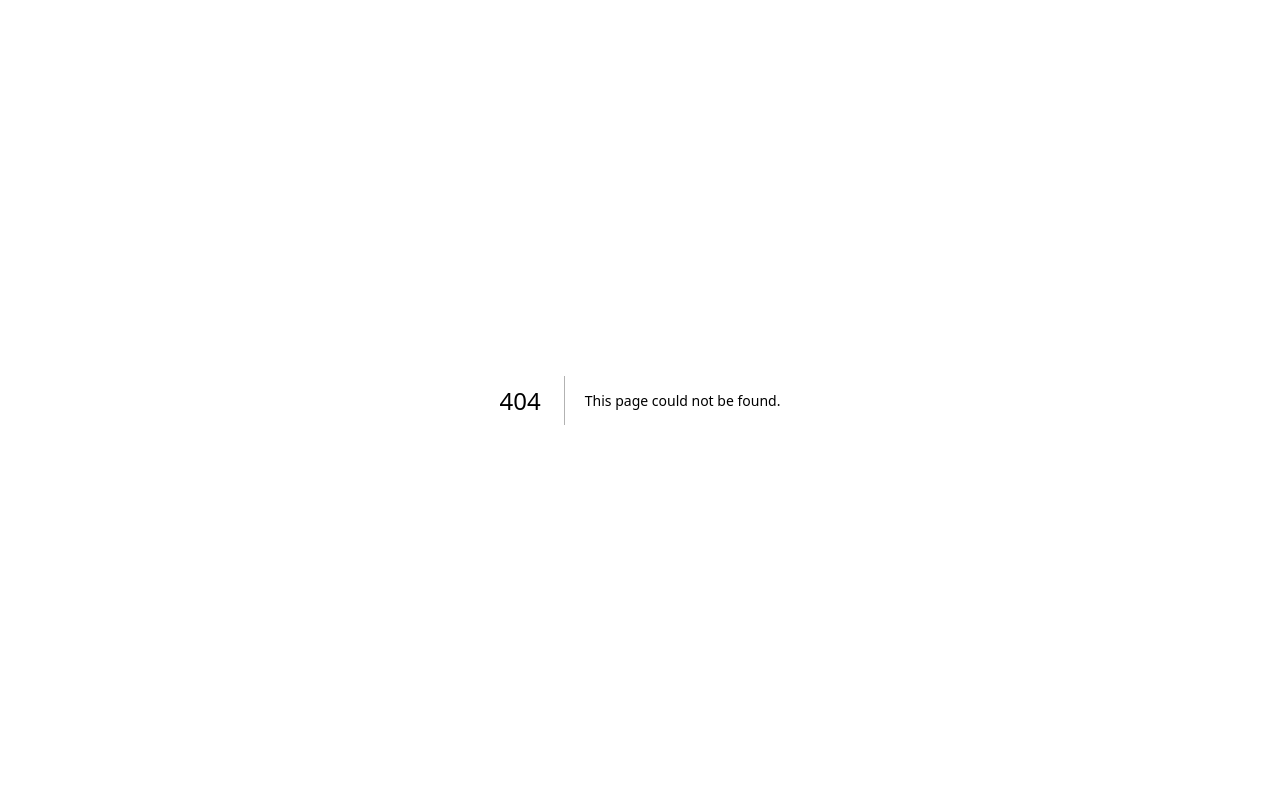
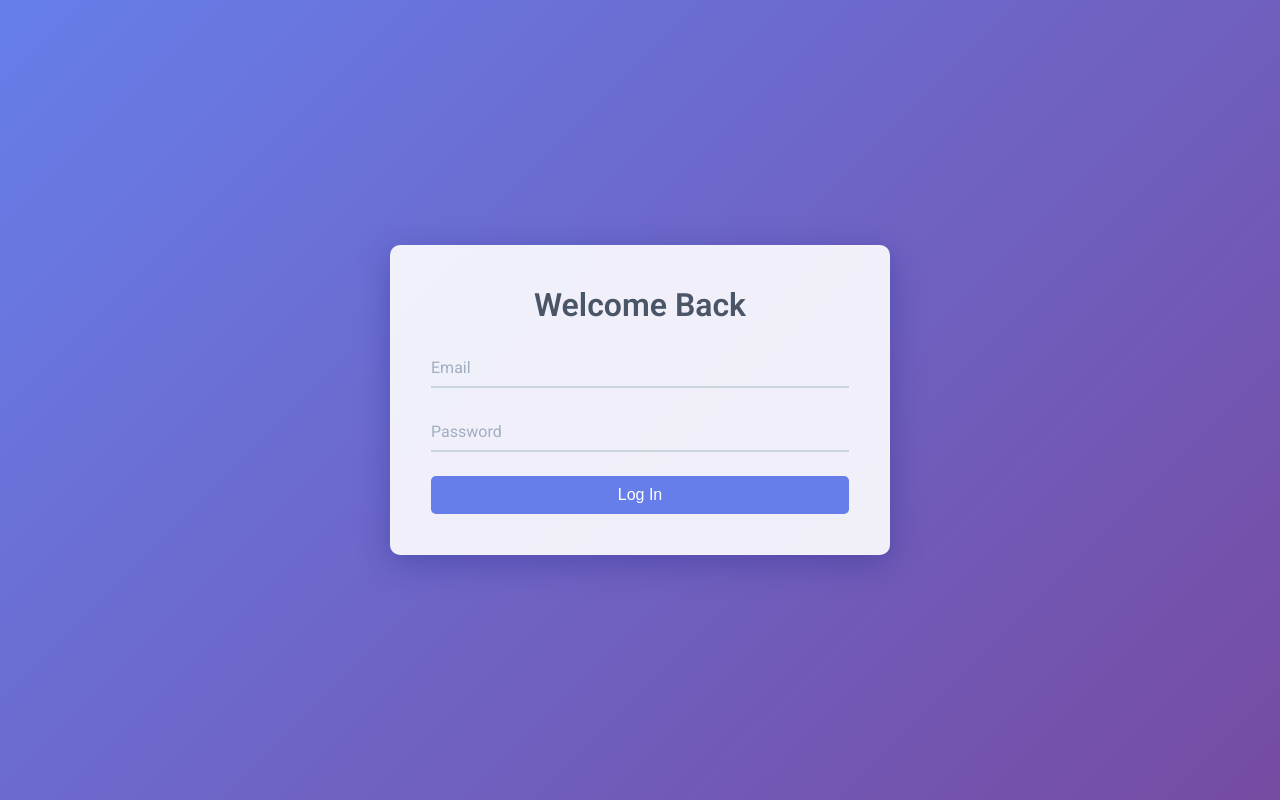
Before and after one commit to mika-dagostino/autobot, a Next.js app: page /login in a window 1280 px wide. Before the commit this address had no page. Built offline with nearby package versions, Linux system fonts and the light colour scheme.

Commit message:
Login page started

```diff
--- /dev/null
+++ b/components/LoginPage.js
@@ -0,0 +1,54 @@
+import { useState } from 'react';
+import styles from './LoginPage.module.css';
+
+export default function LoginPage() {
+	const [email, setEmail] = useState('');
+	const [password, setPassword] = useState('');
+
+	const handleSubmit = e => {
+		e.preventDefault();
+		// Here you would typically handle the login logic
+		console.log('Login attempted with:', { email, password });
+	};
+
+	return (
+		<div className={styles.container}>
+			<div className={styles.formContainer}>
+				<h1 className={styles.title}>Welcome Back</h1>
+				<form onSubmit={handleSubmit} className={styles.form}>
+					<div className={styles.inputGroup}>
+						<input
+							type="email"
+							id="email"
+							value={email}
+							onChange={e => setEmail(e.target.value)}
+							required
+							className={styles.input}
+							placeholder=" "
+						/>
+						<label htmlFor="email" className={styles.label}>
+							Email
+						</label>
+					</div>
+					<div className={styles.inputGroup}>
+						<input
+							type="password"
+							id="password"
+							value={password}
+							onChange={e => setPassword(e.target.value)}
+							required
+							className={styles.input}
+							placeholder=" "
+						/>
+						<label htmlFor="password" className={styles.label}>
+							Password
+						</label>
+					</div>
+					<button type="submit" className={styles.button}>
+						Log In
+					</button>
+				</form>
+			</div>
+		</div>
+	);
+}
--- /dev/null
+++ b/components/LoginPage.module.css
@@ -0,0 +1,115 @@
+.container {
+	display: flex;
+	justify-content: center;
+	align-items: center;
+	min-height: 100vh;
+	background: linear-gradient(135deg, #667eea 0%, #764ba2 100%);
+	padding: 20px;
+}
+
+.formContainer {
+	background: rgba(255, 255, 255, 0.9);
+	padding: 40px;
+	border-radius: 10px;
+	box-shadow: 0 8px 32px 0 rgba(31, 38, 135, 0.37);
+	backdrop-filter: blur(4px);
+	border: 1px solid rgba(255, 255, 255, 0.18);
+	width: 100%;
+	max-width: 500px;
+	animation: fadeIn 1s ease-out;
+}
+
+@keyframes fadeIn {
+	from {
+		opacity: 0;
+		transform: translateY(-30px);
+	}
+	to {
+		opacity: 1;
+		transform: translateY(0);
+	}
+}
+
+.title {
+	color: #4a5568;
+	font-size: 2rem;
+	margin-bottom: 1.5rem;
+	text-align: center;
+}
+
+.form {
+	display: flex;
+	flex-direction: column;
+	gap: 1.5rem;
+}
+
+.inputGroup {
+	position: relative;
+}
+
+.input {
+	width: 100%;
+	padding: 10px 0px;
+	border: none;
+	border-bottom: 2px solid #cbd5e0;
+	background-color: transparent;
+	outline: none;
+	transition: border-color 0.3s;
+	font-size: 1rem;
+}
+
+.input:focus {
+	border-color: #667eea;
+}
+
+.label {
+	position: absolute;
+	left: 0;
+	top: 10px;
+	color: #a0aec0;
+	transition: all 0.3s;
+	pointer-events: none;
+}
+
+.input:focus ~ .label,
+.input:not(:placeholder-shown) ~ .label {
+	top: -20px;
+	font-size: 0.875rem;
+	color: #667eea;
+}
+
+.button {
+	background-color: #667eea;
+	color: white;
+	padding: 10px;
+	border: none;
+	border-radius: 5px;
+	font-size: 1rem;
+	cursor: pointer;
+	transition: background-color 0.3s;
+}
+
+.button:hover {
+	background-color: #5a67d8;
+}
+
+.forgotPassword {
+	text-align: center;
+	margin-top: 1rem;
+}
+
+.forgotPassword a {
+	color: #667eea;
+	text-decoration: none;
+	font-size: 0.875rem;
+}
+
+.forgotPassword a:hover {
+	text-decoration: underline;
+}
+
+@media (max-width: 480px) {
+	.formContainer {
+		padding: 20px;
+	}
+}
--- /dev/null
+++ b/pages/login.js
@@ -0,0 +1,20 @@
+import LoginPage from '@/components/LoginPage';
+import Head from 'next/head';
+
+export default function Login() {
+	return (
+		<>
+			<Head>
+				<title>CodeJam 14 · Login</title>
+				<meta name="description" content="CodeJam14 Project" />
+				<meta name="viewport" content="width=device-width, initial-scale=1" />
+				<link rel="icon" href="/favicon.ico" />
+			</Head>
+			<div>
+				<main>
+					<LoginPage />
+				</main>
+			</div>
+		</>
+	);
+}
```
